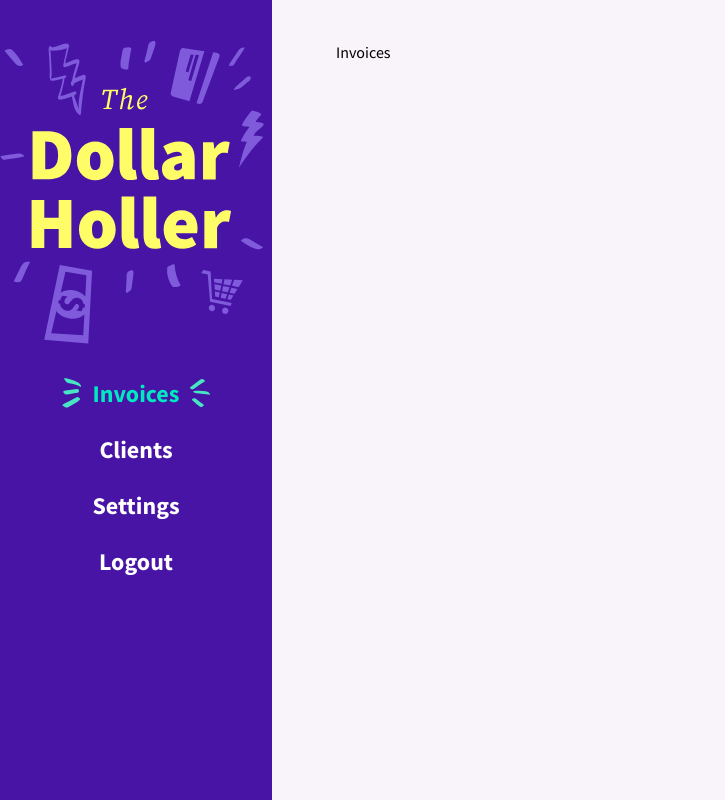
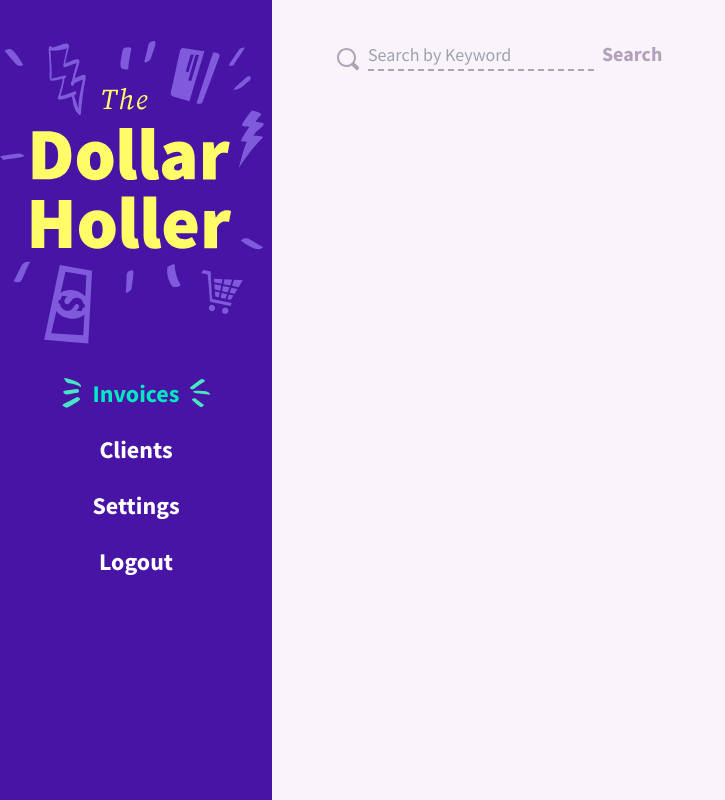
Before and after one commit to Md-Talim/thedollarholler, a SvelteKit app: page /invoices in a window 1280 px wide. Shown: the whole page, without its empty margins (0-725 px from the left). Built offline with nearby package versions, Linux system fonts and the light colour scheme.

Commit message:
Build the search field

```diff
--- /dev/null
+++ b/src/lib/components/Icons/Search.svelte
@@ -0,0 +1,10 @@
+<script lang="ts">
+  export let width: number = 24,
+    height: number = 24;
+</script>
+
+<svg {width} {height} viewBox="0 0 24 24" fill="none" xmlns="http://www.w3.org/2000/svg">
+  <path
+    d="M22.414 19.586L18.455 15.627C19.439 14.108 19.973 12.339 19.973 10.486C19.973 7.953 18.987 5.57 17.194 3.779C15.402 1.987 13.02 1 10.486 1C7.952 1 5.57 1.987 3.779 3.778C1.987 5.57 1 7.953 1 10.486C1 13.02 1.987 15.403 3.779 17.194C5.57 18.986 7.953 19.972 10.486 19.972C12.34 19.972 14.108 19.44 15.627 18.455L19.586 22.414C19.964 22.792 20.466 23 21 23C21.534 23 22.036 22.792 22.414 22.414C22.792 22.037 23 21.535 23 21C23 20.465 22.792 19.963 22.414 19.586ZM5.193 15.778C3.779 14.365 3 12.486 3 10.486C3 8.486 3.779 6.607 5.193 5.194C6.607 3.779 8.486 3 10.486 3C12.486 3 14.365 3.779 15.779 5.194C17.193 6.607 17.972 8.486 17.972 10.486C17.972 12.486 17.193 14.365 15.779 15.779C14.365 17.194 12.486 17.972 10.486 17.972C8.486 17.972 6.607 17.194 5.193 15.778Z"
+  />
+</svg>
--- /dev/null
+++ b/src/lib/components/Search.svelte
@@ -0,0 +1,15 @@
+<script lang="ts">
+  import Search from '$lib/components/Icons/Search.svelte';
+</script>
+
+<div class="relative flex w-full items-baseline gap-2">
+  <div class="mt-auto text-pastelPurple">
+    <Search />
+  </div>
+  <input
+    type="text"
+    placeholder="Search by Keyword"
+    class="border-b-2 border-dashed border-pastelPurple bg-transparent font-sansSerif text-lg outline-none focus:border-solid focus:border-lavenderIndigo"
+  />
+  <button class="font-sansSerif text-xl font-bold text-pastelPurple">Search</button>
+</div>
--- a/src/lib/components/index.ts
+++ b/src/lib/components/index.ts
@@ -1,3 +1,4 @@
 import Navbar from './Navbar.svelte';
+import Search from './Search.svelte';
 
-export { Navbar };
+export { Navbar, Search };
--- a/src/routes/(dashboard)/invoices/+page.svelte
+++ b/src/routes/(dashboard)/invoices/+page.svelte
@@ -1 +1,12 @@
-Invoices
+<script>
+  import { Search } from '$lib/components';
+</script>
+
+<svelte:head>
+  <title>Invoices | The Dollar Hollar</title>
+</svelte:head>
+
+<div class="flex items-center justify-between">
+  <!-- Search Field -->
+  <Search />
+</div>
```
